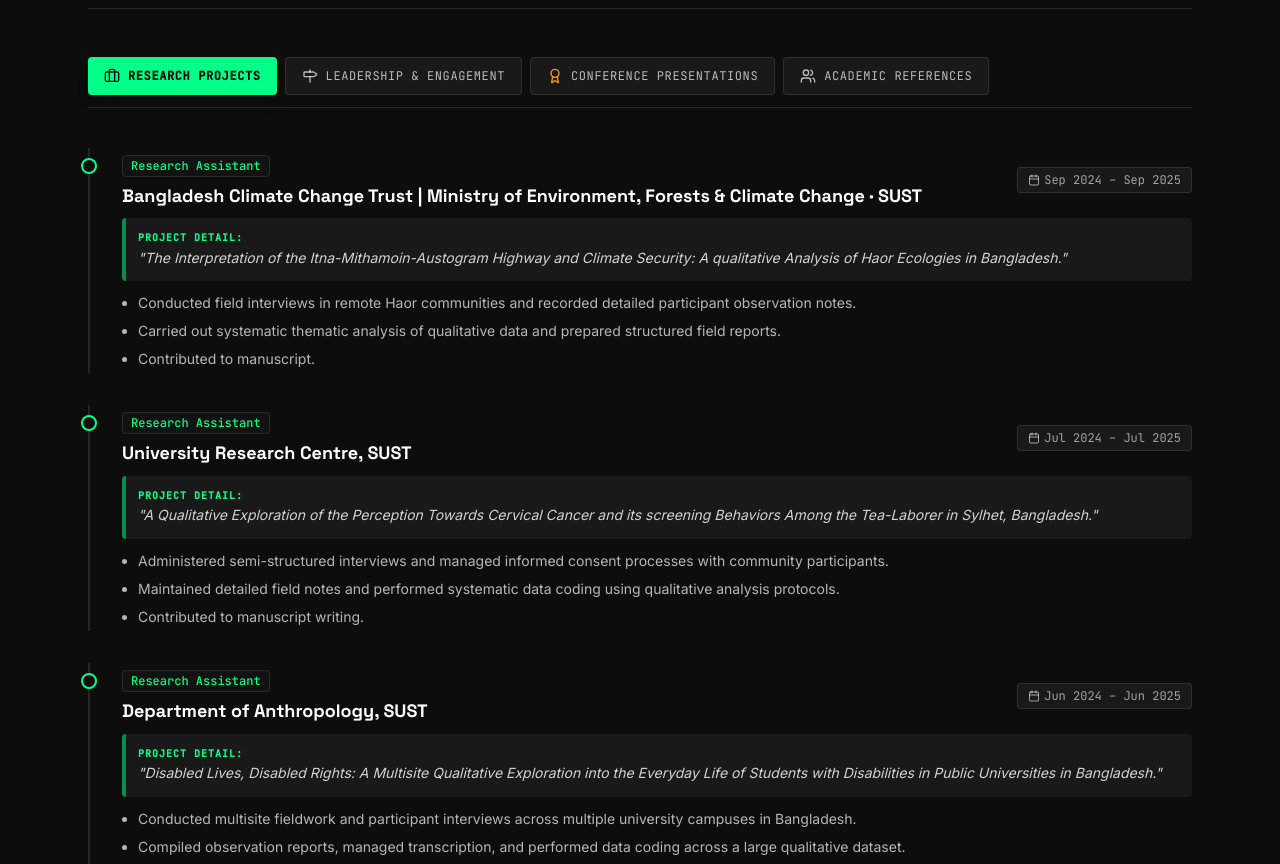
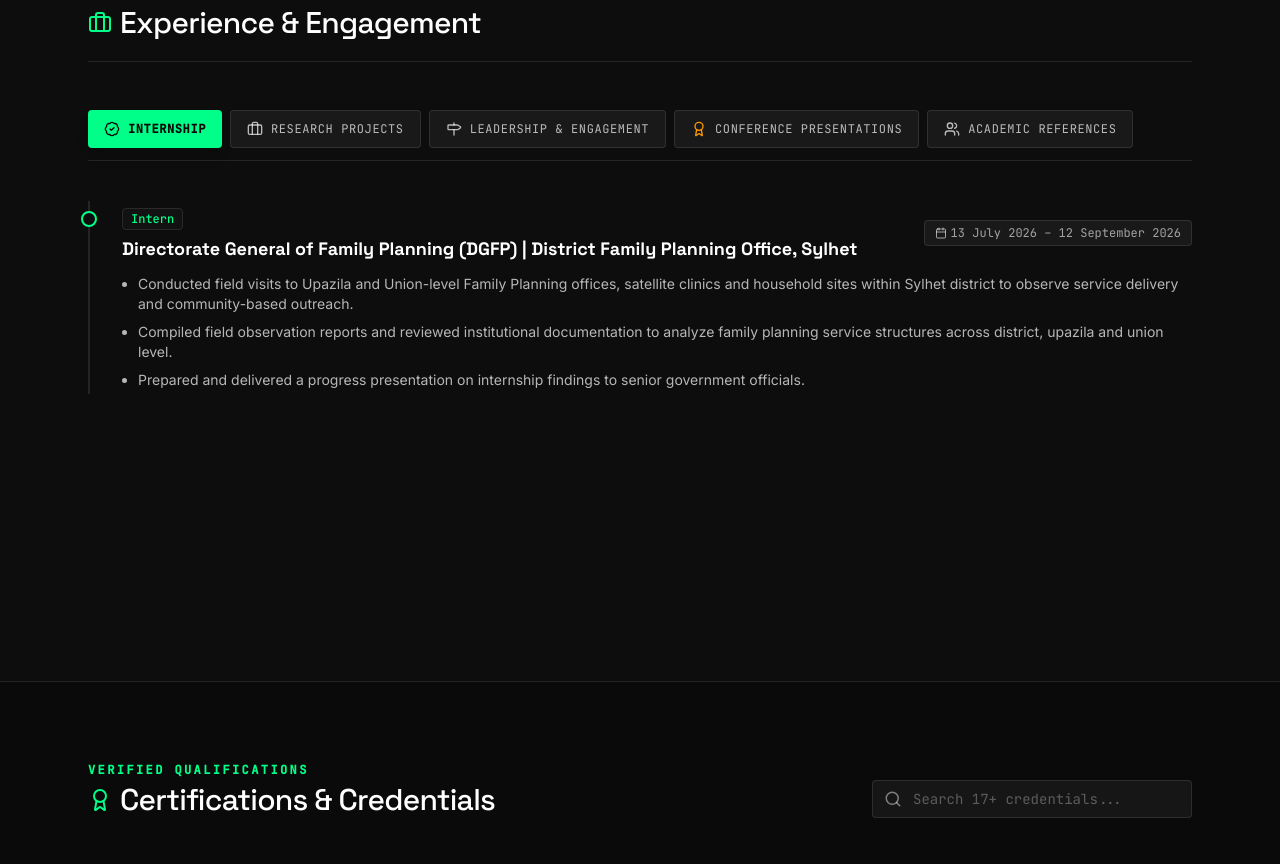
Before and after one commit to Anthrowebs/Portfolio-G.H., a React (Vite) app: page / in a window 1280 px wide. Shown: the part 3286-4150 px from the top of the page. Built offline with nearby package versions, Linux system fonts and the light colour scheme.

Commit message:
Add DGFP internship, missing research project, cert, and membership

```diff
--- a/src/components/About.tsx
+++ b/src/components/About.tsx
@@ -100,7 +100,7 @@
                 <span>Memberships</span>
               </h3>
               <div className="space-y-3">
-                {memberships.slice(0, 3).map((member, idx) => (
+                {memberships.slice(0, 5).map((member, idx) => (
                   <div key={idx} className="flex gap-2 justify-between items-start">
                     <div>
                       <h4 className="text-[11px] font-semibold text-white font-mono tracking-tight leading-tight">
--- a/src/components/Experience.tsx
+++ b/src/components/Experience.tsx
@@ -1,14 +1,15 @@
 import { useState } from "react";
 import { motion, AnimatePresence } from "motion/react";
-import { Briefcase, Milestone, Award, Users, Mail, Phone, Calendar, ArrowUpRight } from "lucide-react";
-import { researchExperience, leadershipEngagement, conferencePresentations, references } from "../data/portfolioData";
+import { Briefcase, Milestone, Award, Users, Mail, Phone, Calendar, ArrowUpRight, BadgeCheck } from "lucide-react";
+import { employmentExperience, researchExperience, leadershipEngagement, conferencePresentations, references } from "../data/portfolioData";
 
-type TabType = "research" | "leadership" | "conferences" | "references";
+type TabType = "internship" | "research" | "leadership" | "conferences" | "references";
 
 export default function Experience() {
-  const [activeTab, setActiveTab] = useState<TabType>("research");
+  const [activeTab, setActiveTab] = useState<TabType>("internship");
 
   const tabOptions = [
+    { id: "internship" as TabType, label: "Internship", icon: <BadgeCheck className="w-4 h-4" /> },
     { id: "research" as TabType, label: "Research Projects", icon: <Briefcase className="w-4 h-4" /> },
     { id: "leadership" as TabType, label: "Leadership & Engagement", icon: <Milestone className="w-4 h-4" /> },
     { id: "conferences" as TabType, label: "Conference Presentations", icon: <Award className="w-4 h-4 text-amber-500" /> },
@@ -53,6 +54,49 @@
         {/* Tab Content Display Area */}
         <div className="min-h-[400px]">
           <AnimatePresence mode="wait">
+
+            {/* INTERNSHIP */}
+            {activeTab === "internship" && (
+              <motion.div
+                key="internship"
+                initial={{ opacity: 0, y: 15 }}
+                animate={{ opacity: 1, y: 0 }}
+                exit={{ opacity: 0, y: -15 }}
+                transition={{ duration: 0.25 }}
+                className="space-y-8"
+              >
+                {employmentExperience.map((emp) => (
+                  <div key={emp.id} className="relative pl-6 sm:pl-8 border-l-2 border-white/10 hover:border-brand-500 transition-colors py-1 group">
+                    {/* Circle marker */}
+                    <span className="absolute -left-[9px] top-2.5 w-4 h-4 bg-[#0d0d0d] border-2 border-brand-500 rounded-full group-hover:bg-brand-500 transition-colors z-10" />
+
+                    <div className="flex flex-col sm:flex-row sm:items-center justify-between gap-2 mb-2">
+                      <div>
+                        <span className="text-xs font-mono font-medium text-brand-500 bg-[#121212] px-2 py-0.5 rounded-sm border border-white/10">
+                          {emp.role}
+                        </span>
+                        <h4 className="text-lg font-display font-bold text-white mt-2 leading-snug">
+                          {emp.organisation}
+                        </h4>
+                      </div>
+
+                      <span className="inline-flex items-center gap-1 text-xs font-mono text-white/60 bg-white/5 border border-white/10 px-2.5 py-1 rounded-sm w-fit">
+                        <Calendar className="w-3 h-3" />
+                        <span>{emp.period}</span>
+                      </span>
+                    </div>
+
+                    <div className="mt-3">
+                      <ul className="space-y-2 text-sm text-white/70 font-sans list-disc list-outside pl-4">
+                        {emp.bullets.map((bullet, index) => (
+                          <li key={index}>{bullet}</li>
+                        ))}
+                      </ul>
+                    </div>
+                  </div>
+                ))}
+              </motion.div>
+            )}
 
             {/* RESEARCH PROJECTS */}
             {activeTab === "research" && (
--- a/src/data/portfolioData.ts
+++ b/src/data/portfolioData.ts
@@ -1,5 +1,6 @@
 import {
   EducationItem,
+  EmploymentItem,
   ResearchExperienceItem,
   ConferenceItem,
   LeadershipItem,
@@ -50,7 +51,7 @@
     qualification: "BSS (Anthropology)",
     institution: "Shahjalal University of Science & Technology",
     boardUniversity: "SUST",
-    year: "2023",
+    year: "2025",
     result: "3.44 / 4.00"
   },
   {
@@ -68,6 +69,20 @@
     boardUniversity: "Sylhet Board",
     year: "2017",
     result: "5.00 / 5.00"
+  }
+];
+
+export const employmentExperience: EmploymentItem[] = [
+  {
+    id: "emp-1",
+    role: "Intern",
+    organisation: "Directorate General of Family Planning (DGFP) | District Family Planning Office, Sylhet",
+    period: "13 July 2026 – 12 September 2026",
+    bullets: [
+      "Conducted field visits to Upazila and Union-level Family Planning offices, satellite clinics and household sites within Sylhet district to observe service delivery and community-based outreach.",
+      "Compiled field observation reports and reviewed institutional documentation to analyze family planning service structures across district, upazila and union level.",
+      "Prepared and delivered a progress presentation on internship findings to senior government officials."
+    ]
   }
 ];
 
@@ -101,6 +116,7 @@
 
 export const certificatesList: CertificateItem[] = [
   { id: "cert-1", title: "AI and Career Empowerment", issuer: "University of Maryland, Smith School of Business", year: "2026", badgeColor: "bg-amber-100 text-amber-800", image: "/1.jpg" },
+  { id: "cert-18", title: "AI Workflows and Agents", issuer: "Grameenphone Academy", year: "2026", badgeColor: "bg-emerald-100 text-emerald-800" },
   { id: "cert-2", title: "Analyzing Data with Power BI", issuer: "Analytics Vidhya", year: "2026", badgeColor: "bg-blue-100 text-blue-800", image: "/2.jpg" },
   { id: "cert-3", title: "Cyber Hygiene Training", issuer: "The Asia Foundation & SAJIDA Foundation", year: "2026", badgeColor: "bg-emerald-100 text-emerald-800", image: "/3.jpg" },
   { id: "cert-4", title: "Design Power BI Reports", issuer: "Microsoft", year: "2026", badgeColor: "bg-blue-100 text-blue-800", image: "/4.jpg" },
@@ -120,6 +136,19 @@
 ];
 
 export const researchExperience: ResearchExperienceItem[] = [
+  {
+    id: "exp-1",
+    role: "Research Assistant",
+    organisation: "Department of Anthropology, SUST | Government-Directed University Research",
+    project: "Conceptualizing \"Pedagogical Competence\" of Sexual & Reproductive Health (SRH): A qualitative exploration into the discursive barriers to SRH in the Bangladesh sexuality education curriculum.",
+    period: "March 2025 – March 2026",
+    bullets: [
+      "Conducted in-depth interviews and focus group discussions (FGDs) with study participants across field sites.",
+      "Built participant rapport and maintained ethical field observation practices throughout data collection.",
+      "Managed transcription of recorded interviews.",
+      "Contributed to manuscript drafting for academic publication."
+    ]
+  },
   {
     id: "exp-2",
     role: "Research Assistant",
@@ -251,7 +280,8 @@
   { organisation: "ASEAN Youth Organization", role: "Member", period: "May 2026 – Present" },
   { organisation: "Freire Institute", role: "Professional Member", period: "April 2026 – Present" },
   { organisation: "International Peace Bureau (IPB)", role: "Individual Member", period: "May 2026 – Present" },
-  { organisation: "Amnesty International", role: "International Member", period: "April 2026 – Present" }
+  { organisation: "Amnesty International", role: "International Member", period: "April 2026 – Present" },
+  { organisation: "Europa Nostra", role: "Youth Member", period: "June 2026 – Present" }
 ];
 
 export const languages = [
```
Also changed, not shown: src/types.ts (+8 -0 lines).
